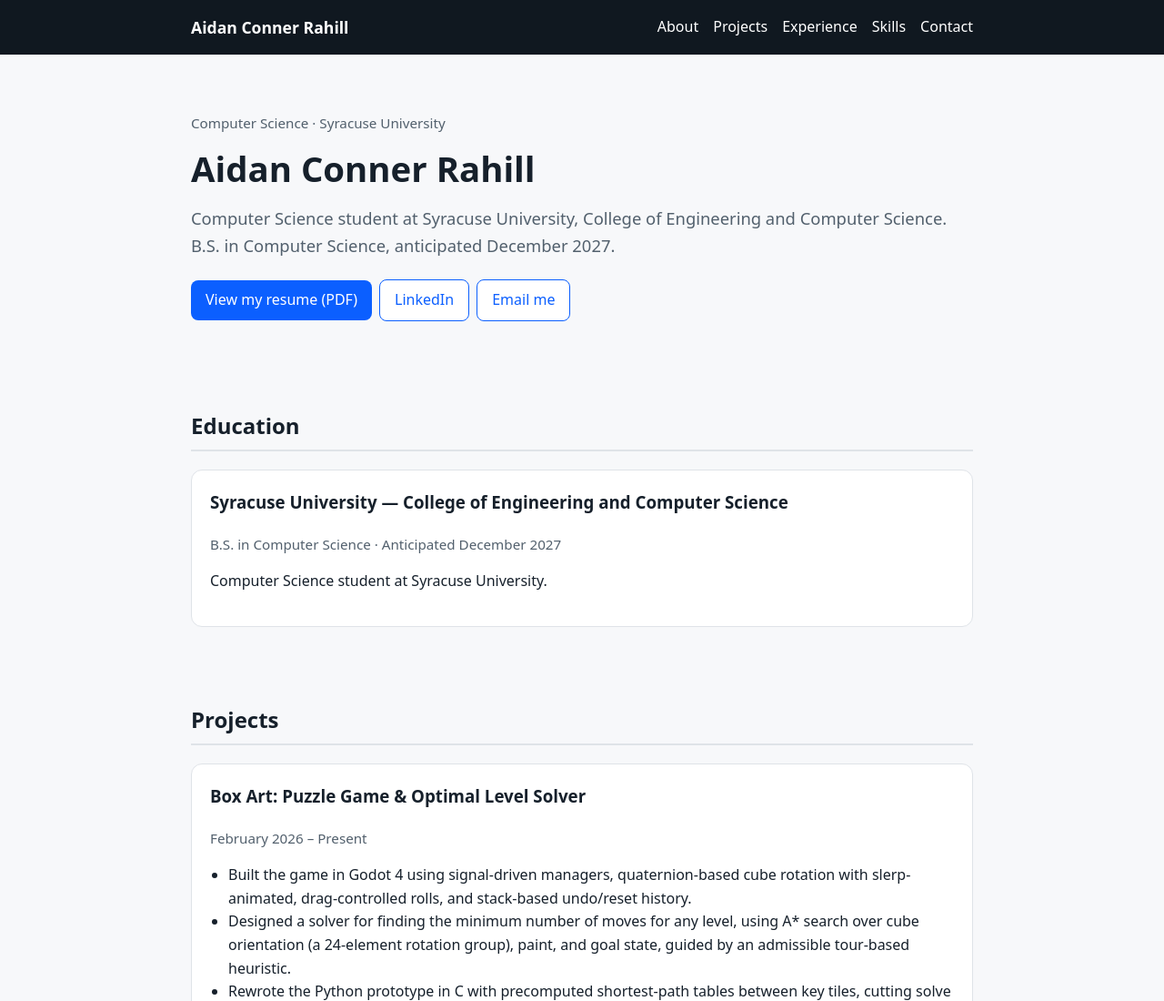
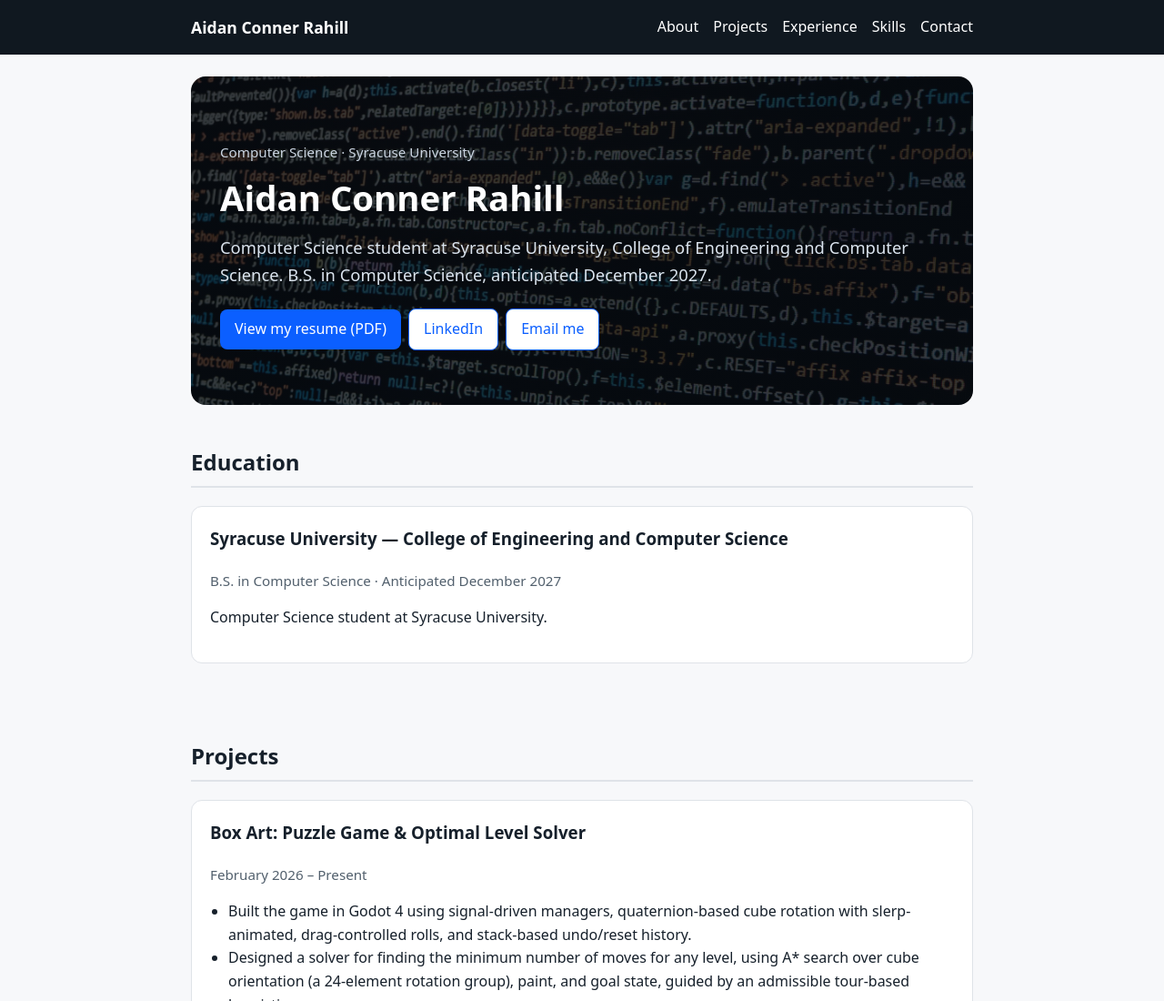
Before and after one commit to aidanrahill/aidanrahill.github.io, a plain HTML site: page index.html in a window 1280 px wide. Shown: the top 1100 px of the page at 91% size. Drawn offline with Linux system fonts and the light colour scheme.

Commit message:
Add code background to hero heading
Updated hero section background and text colors.

```diff
--- a/index.html
+++ b/index.html
@@ -16,9 +16,10 @@ nav{display:flex;flex-wrap:wrap;gap:1rem;align-items:center;justify-content:spac
 nav strong{font-size:1.1rem}
 nav a{color:#fff;text-decoration:none;margin-left:1rem}
 nav a:hover{text-decoration:underline}
-.hero{padding:3rem 0 2rem}
+.hero{padding:3.5rem 2rem 2.5rem;margin-top:1.5rem;border-radius:1rem;color:#fff;background:#101820;background-image:linear-gradient(rgba(7,12,18,.80),rgba(7,12,18,.80)),url("heading-bg.jpg");background-size:cover;background-position:center;background-repeat:no-repeat}
 .hero h1{font-size:2.4rem;line-height:1.15;margin:.2rem 0}
-.hero p.lede{font-size:1.15rem;color:var(--muted)}
+.hero p.lede{font-size:1.15rem;color:#dbe4ee}
+  .hero .meta{color:#cbd5e1}
 .btn{display:inline-block;background:var(--accent);color:#fff;padding:.6rem 1rem;border-radius:.5rem;text-decoration:none;margin:.25rem .5rem .25rem 0}
 .btn.secondary{background:#fff;color:var(--accent);border:1px solid var(--accent)}
 section{padding:1.5rem 0;scroll-margin-top:80px}
```
